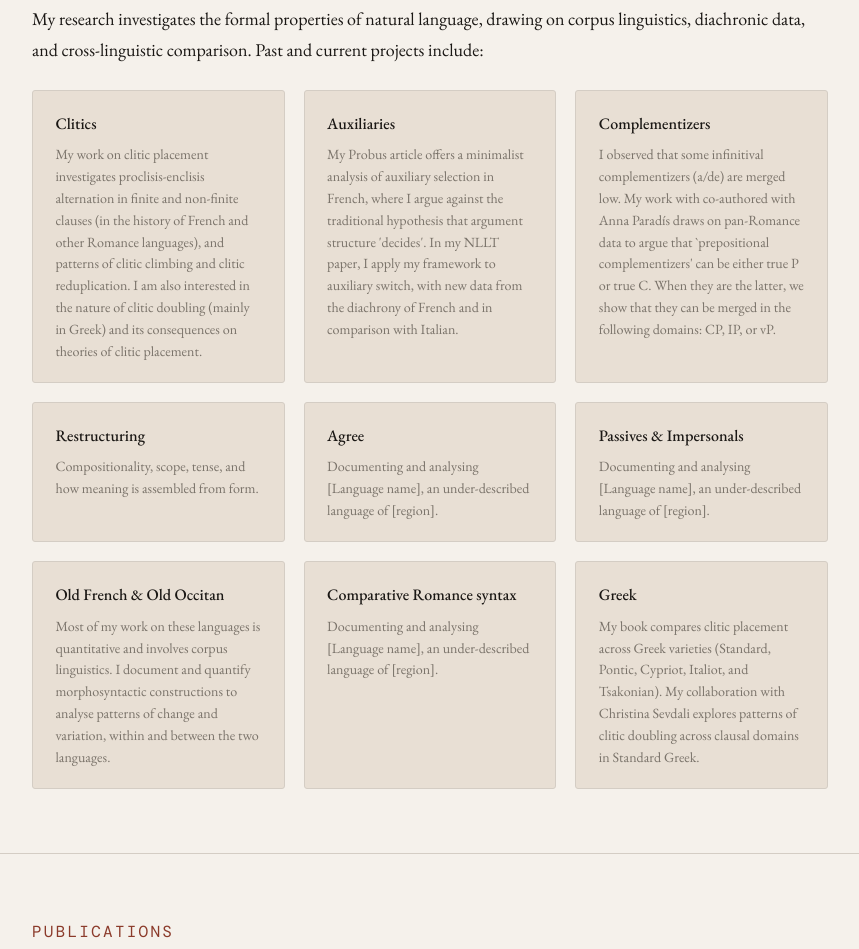
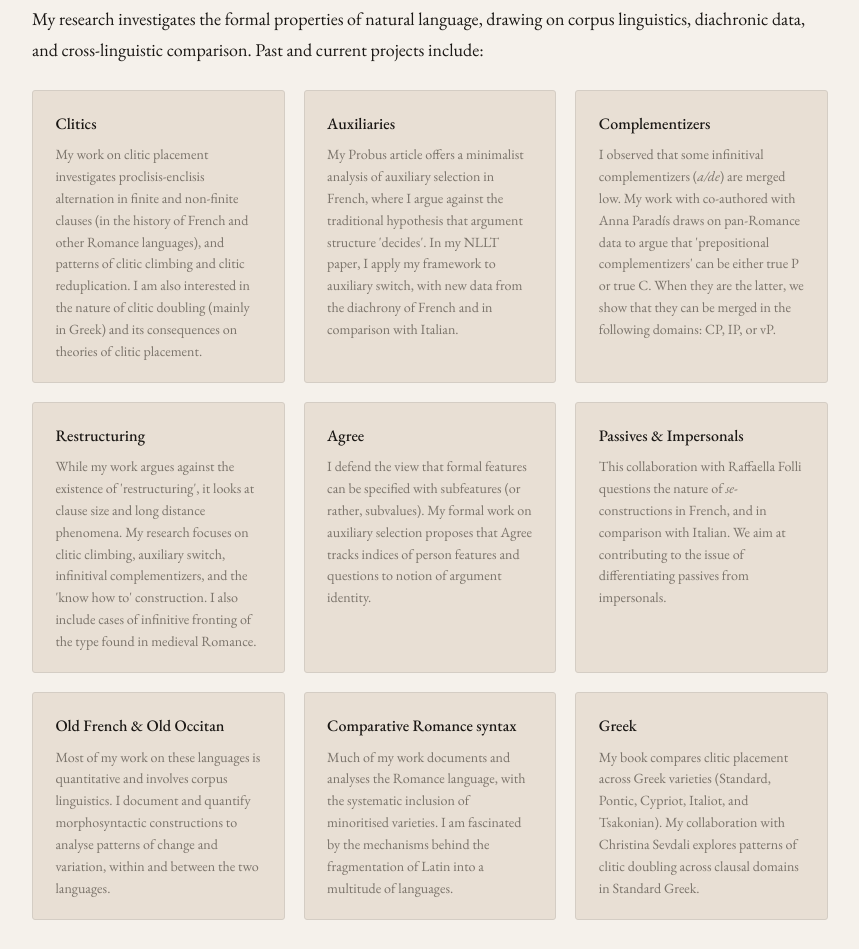
Before and after one commit to loiseaulivier/loiseaulivier.github.io, a plain HTML site: page index.html in a window 1280 px wide. Shown: the part 1440-2389 px from the top of the page, without its empty margins (210-1069 px from the left). Drawn offline with nearby package versions, Linux system fonts and the light colour scheme; a web font is replaced by a local one.

Commit message:
Update index.html

```diff
--- a/index.html
+++ b/index.html
@@ -499,22 +499,26 @@
         </div>
                 <div class="research-card">
           <h3>Complementizers</h3>
-          <p>I observed that some infinitival complementizers (a/de) are merged low.
-          My work with co-authored with Anna Paradís draws on pan-Romance data to argue that `prepositional complementizers'
+          <p>I observed that some infinitival complementizers (<em>a/de</em>) are merged low.
+          My work with co-authored with Anna Paradís draws on pan-Romance data to argue that 'prepositional complementizers'
           can be either true P or true C. When they are the latter, we show that they can be merged in the following domains:
           CP, IP, or vP.</p>
         </div>
         <div class="research-card">
           <h3>Restructuring</h3>
-          <p>Compositionality, scope, tense, and how meaning is assembled from form.</p>
+          <p>While my work argues against the existence of 'restructuring', it looks at clause size and long distance phenomena.
+          My research focuses on clitic climbing, auxiliary switch, infinitival complementizers, and the 'know how to' construction.
+          I also include cases of infinitive fronting of the type found in medieval Romance.</p>
         </div>
          <div class="research-card">
           <h3>Agree</h3>
-          <p>Documenting and analysing [Language name], an under-described language of [region].</p>
+          <p>I defend the view that formal features can be specified with subfeatures (or rather, subvalues). My formal work
+          on auxiliary selection proposes that Agree tracks indices of person features and questions to notion of argument identity.</p>
         </div>
           <div class="research-card">
           <h3>Passives &amp; Impersonals</h3>
-          <p>Documenting and analysing [Language name], an under-described language of [region].</p>
+          <p>This collaboration with Raffaella Folli questions the nature of <em>se</em>-constructions in French, and in comparison with Italian.
+          We aim at contributing to the issue of differentiating passives from impersonals.</p>
         </div>
         <div class="research-card">
           <h3>Old French &amp; Old Occitan</h3>
@@ -524,7 +528,8 @@
         </div>
           <div class="research-card">
           <h3>Comparative Romance syntax</h3>
-          <p>Documenting and analysing [Language name], an under-described language of [region].</p>
+          <p>Much of my work documents and analyses the Romance language, with the systematic inclusion of minoritised varieties.
+          I am fascinated by the mechanisms behind the fragmentation of Latin into a multitude of languages.</p>
         </div>
           <div class="research-card">
           <h3>Greek</h3>
```
